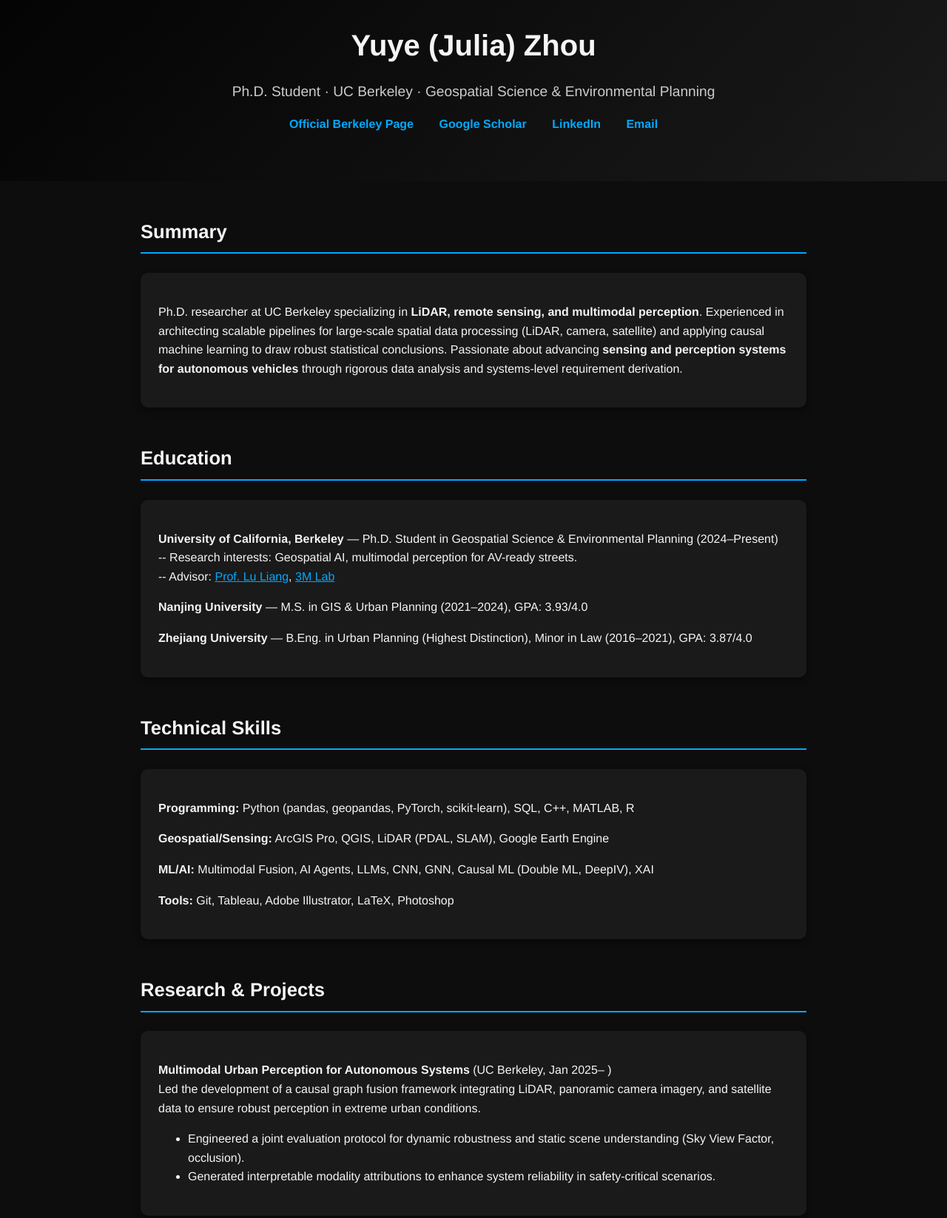
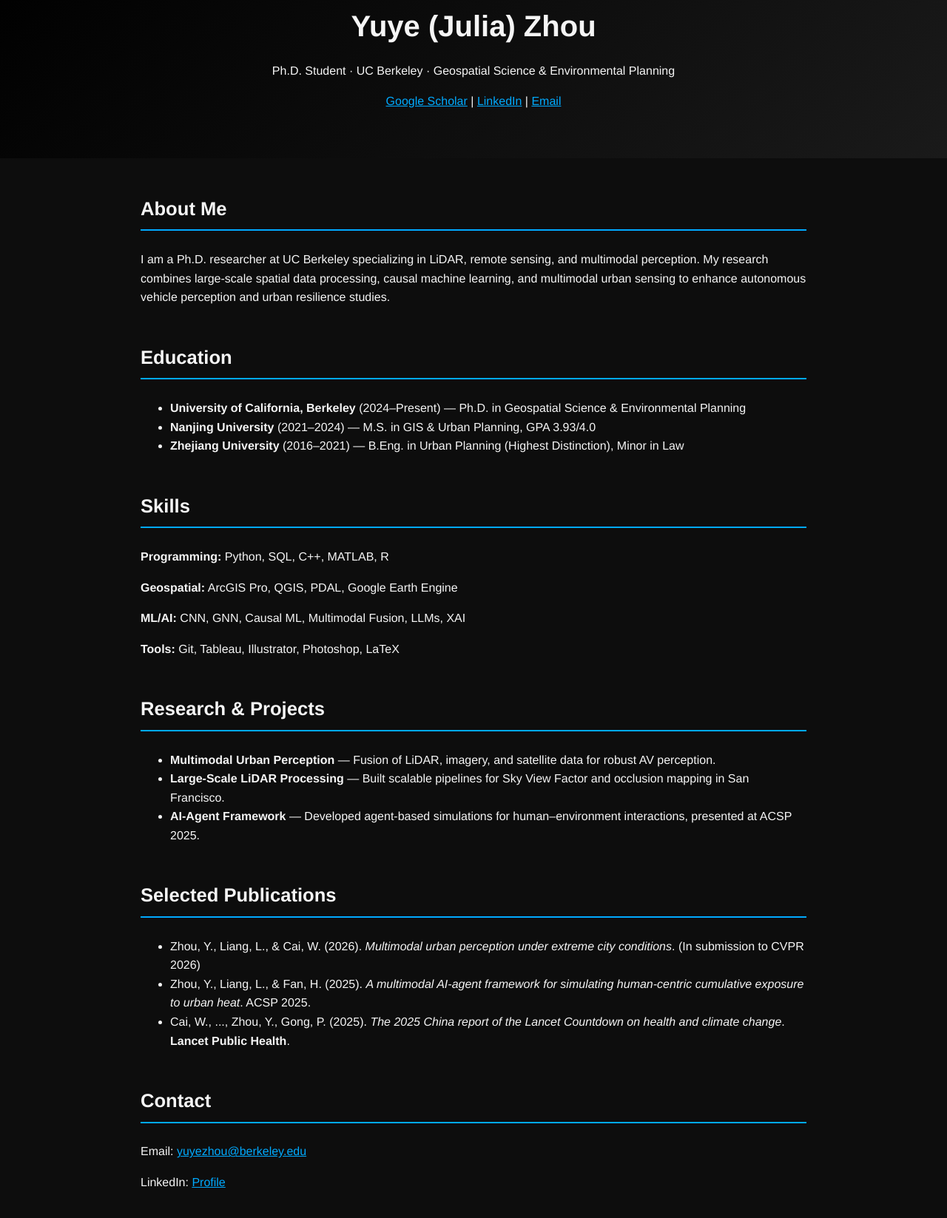
Before and after one commit to yuye-zhou/yuye-zhou.github.io, a plain HTML site: page index.html in a window 1280 px wide. Shown: the part 239-1886 px from the top of the page at 74% size. Drawn offline with Linux system fonts and the light colour scheme.

Commit message:
index.html

```diff
--- a/index.html
+++ b/index.html
@@ -3,82 +3,90 @@
 <head>
   <meta charset="UTF-8">
   <meta name="viewport" content="width=device-width, initial-scale=1.0">
-<title>Yuye (Julia) Zhou - Academic Portfolio</title>
+  <title>Yuye (Julia) Zhou | UC Berkeley</title>
   <link rel="stylesheet" href="style.css">
 </head>
 <body>
+  <!-- Navigation -->
+  <nav>
+    <ul>
+      <li><a href="#about">About</a></li>
+      <li><a href="#education">Education</a></li>
+      <li><a href="#skills">Skills</a></li>
+      <li><a href="#projects">Projects</a></li>
+      <li><a href="#publications">Publications</a></li>
+      <li><a href="#contact">Contact</a></li>
+    </ul>
+  </nav>
 
-
+  <!-- Header -->
   <header>
-<img src="Profile.jpg" alt="Yuye Zhou">
     <h1>Yuye (Julia) Zhou</h1>
-<h2>Ph.D. Student · UC Berkeley · Geospatial Science & Environmental Planning</h2>
-<nav>
-<a href="https://ced.berkeley.edu/people/yuye-julia-zhou">Official Berkeley Page</a>
-<a href="https://scholar.google.com/citations?user=bRPBrfYAAAAJ&hl=en&oi=ao">Google Scholar</a>
-<a href="https://www.linkedin.com/in/yuyezhou/">LinkedIn</a>
+    <p>Ph.D. Student · UC Berkeley · Geospatial Science & Environmental Planning</p>
+    <p>
+      <a href="https://scholar.google.com/citations?user=bRPBrfYAAAAJ&hl=en" target="_blank">Google Scholar</a> |
+      <a href="https://www.linkedin.com/in/yuyezhou/" target="_blank">LinkedIn</a> |
       <a href="mailto:yuyezhou@berkeley.edu">Email</a>
-</nav>
+    </p>
   </header>
 
-
-<section>
-<h2>Summary</h2>
-<div class="card">
-<p>Ph.D. researcher at UC Berkeley specializing in <strong>LiDAR, remote sensing, and multimodal perception</strong>. Experienced in architecting scalable pipelines for large-scale spatial data processing (LiDAR, camera, satellite) and applying causal machine learning to draw robust statistical conclusions. Passionate about advancing <strong>sensing and perception systems for autonomous vehicles</strong> through rigorous data analysis and systems-level requirement derivation.</p>
-</div>
+  <!-- About -->
+  <section id="about">
+    <h2>About Me</h2>
+    <p>I am a Ph.D. researcher at UC Berkeley specializing in LiDAR, remote sensing, and multimodal perception.
+    My research combines large-scale spatial data processing, causal machine learning, and multimodal urban sensing
+    to enhance autonomous vehicle perception and urban resilience studies.</p>
   </section>
 
-
-<section>
+  <!-- Education -->
+  <section id="education">
     <h2>Education</h2>
-<div class="card">
-<p><strong>University of California, Berkeley</strong> — Ph.D. Student in Geospatial Science & Environmental Planning (2024–Present)<br>
--- Research interests: Geospatial AI, multimodal perception for AV-ready streets.<br>
--- Advisor: <a href="https://ced.berkeley.edu/people/lu-liang">Prof. Lu Liang</a>, <a href="https://sites.google.com/site/liang3mlab/home">3M Lab</a></p>
-
-
-<p><strong>Nanjing University</strong> — M.S. in GIS & Urban Planning (2021–2024), GPA: 3.93/4.0</p>
-
-
-<p><strong>Zhejiang University</strong> — B.Eng. in Urban Planning (Highest Distinction), Minor in Law (2016–2021), GPA: 3.87/4.0</p>
-</div>
+    <ul>
+      <li><b>University of California, Berkeley</b> (2024–Present) — Ph.D. in Geospatial Science & Environmental Planning</li>
+      <li><b>Nanjing University</b> (2021–2024) — M.S. in GIS & Urban Planning, GPA 3.93/4.0</li>
+      <li><b>Zhejiang University</b> (2016–2021) — B.Eng. in Urban Planning (Highest Distinction), Minor in Law</li>
+    </ul>
   </section>
 
-
-<section>
-<h2>Technical Skills</h2>
-<div class="card">
-<p><strong>Programming:</strong> Python (pandas, geopandas, PyTorch, scikit-learn), SQL, C++, MATLAB, R</p>
-<p><strong>Geospatial/Sensing:</strong> ArcGIS Pro, QGIS, LiDAR (PDAL, SLAM), Google Earth Engine</p>
-<p><strong>ML/AI:</strong> Multimodal Fusion, AI Agents, LLMs, CNN, GNN, Causal ML (Double ML, DeepIV), XAI</p>
-<p><strong>Tools:</strong> Git, Tableau, Adobe Illustrator, LaTeX, Photoshop</p>
-</div>
+  <!-- Skills -->
+  <section id="skills">
+    <h2>Skills</h2>
+    <p><b>Programming:</b> Python, SQL, C++, MATLAB, R</p>
+    <p><b>Geospatial:</b> ArcGIS Pro, QGIS, PDAL, Google Earth Engine</p>
+    <p><b>ML/AI:</b> CNN, GNN, Causal ML, Multimodal Fusion, LLMs, XAI</p>
+    <p><b>Tools:</b> Git, Tableau, Illustrator, Photoshop, LaTeX</p>
   </section>
 
+  <!-- Projects -->
+  <section id="projects">
+    <h2>Research & Projects</h2>
+    <ul>
+      <li><b>Multimodal Urban Perception</b> — Fusion of LiDAR, imagery, and satellite data for robust AV perception.</li>
+      <li><b>Large-Scale LiDAR Processing</b> — Built scalable pipelines for Sky View Factor and occlusion mapping in San Francisco.</li>
+      <li><b>AI-Agent Framework</b> — Developed agent-based simulations for human–environment interactions, presented at ACSP 2025.</li>
+    </ul>
+  </section>
 
-<section>
-<h2>Research & Projects</h2>
-<div class="card">
-<p><strong>Multimodal Urban Perception for Autonomous Systems</strong> (UC Berkeley, Jan 2025– )<br>
-Led the development of a causal graph fusion framework integrating LiDAR, panoramic camera imagery, and satellite data to ensure robust perception in extreme urban conditions.</p>
+  <!-- Publications -->
+  <section id="publications">
+    <h2>Selected Publications</h2>
     <ul>
-<li>Engineered a joint evaluation protocol for dynamic robustness and static scene understanding (Sky View Factor, occlusion).</li>
-<li>Generated interpretable modality attributions to enhance system reliability in safety-critical scenarios.</li>
+      <li>Zhou, Y., Liang, L., & Cai, W. (2026). <i>Multimodal urban perception under extreme city conditions</i>. (In submission to CVPR 2026)</li>
+      <li>Zhou, Y., Liang, L., & Fan, H. (2025). <i>A multimodal AI-agent framework for simulating human-centric cumulative exposure to urban heat</i>. ACSP 2025.</li>
+      <li>Cai, W., ..., Zhou, Y., Gong, P. (2025). <i>The 2025 China report of the Lancet Countdown on health and climate change</i>. <b>Lancet Public Health</b>.</li>
     </ul>
-</div>
+  </section>
 
+  <!-- Contact -->
+  <section id="contact">
+    <h2>Contact</h2>
+    <p>Email: <a href="mailto:yuyezhou@berkeley.edu">yuyezhou@berkeley.edu</a></p>
+    <p>LinkedIn: <a href="https://www.linkedin.com/in/yuyezhou/" target="_blank">Profile</a></p>
+  </section>
 
-<div class="card">
-<p><strong>Large-Scale LiDAR Processing for AV Line-of-Sight Analysis</strong> (UC Berkeley, Oct 2024– )<br>
-Built scalable Python pipeline to process 900+ LiDAR (LAZ) files for San Francisco, extending to 10+ US cities.</p>
-<ul>
-<li>Developed algorithms to compute Sky View Factor (SVF) and quantify occlusions from buildings and trees.</li>
-<li>Produced high-resolution DSM/DEMs to inform AV sensor validation.</li>
-</ul>
-</div>
-
-
-<div class="card">
-<p><strong>Multimodal AI-Agent Framework for Urban Simulation</strong> (UC Berkeley, Feb 2025– )<br>
-Led development of AI-agent framework to simulate human-environment interactions at city scale.</p>
+  <!-- Footer -->
+  <footer>
+    © 2025 Yuye (Julia) Zhou · UC Berkeley
+  </footer>
+</body>
+</html>
```
Lines whose indentation alone changed are shown as unchanged.
